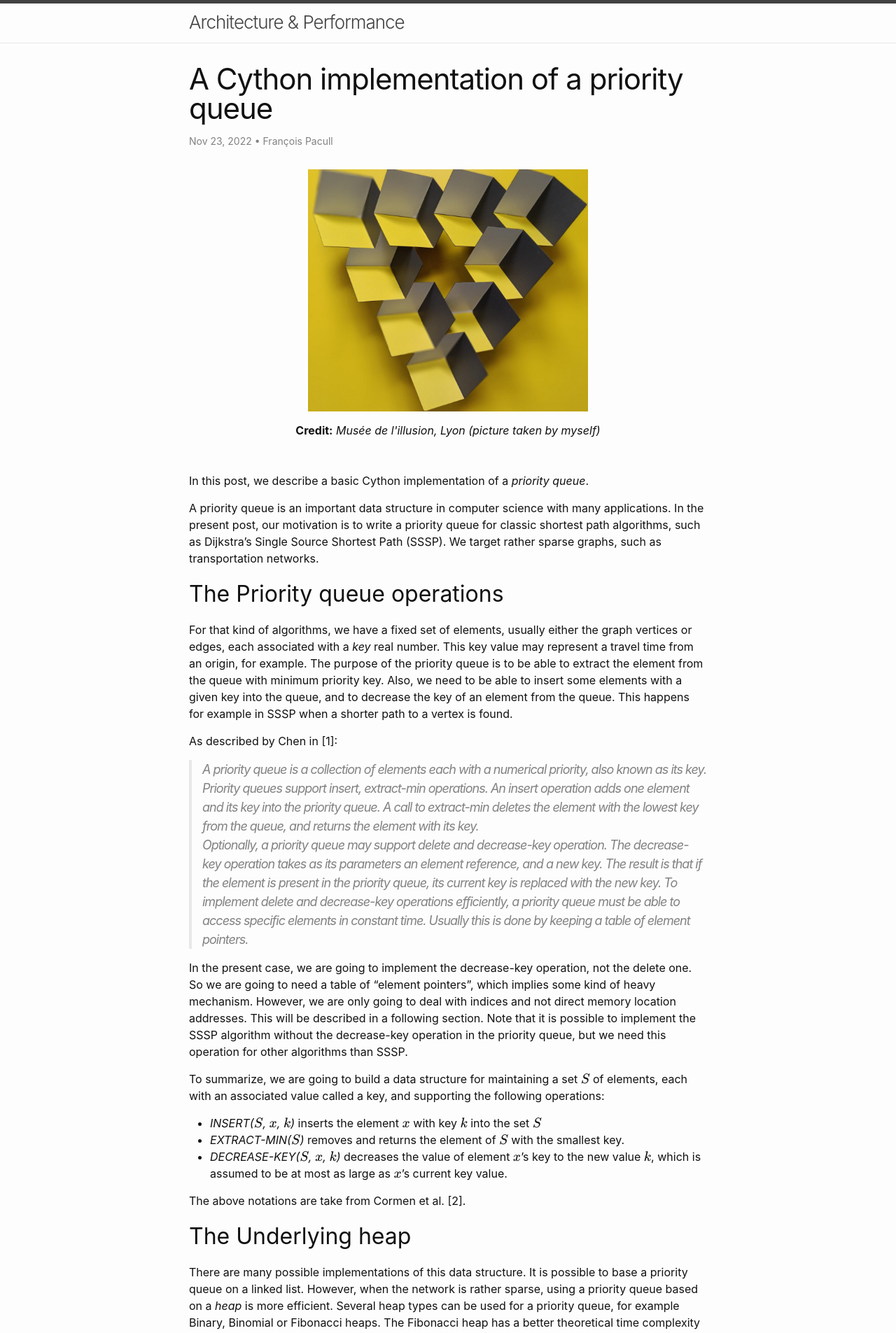
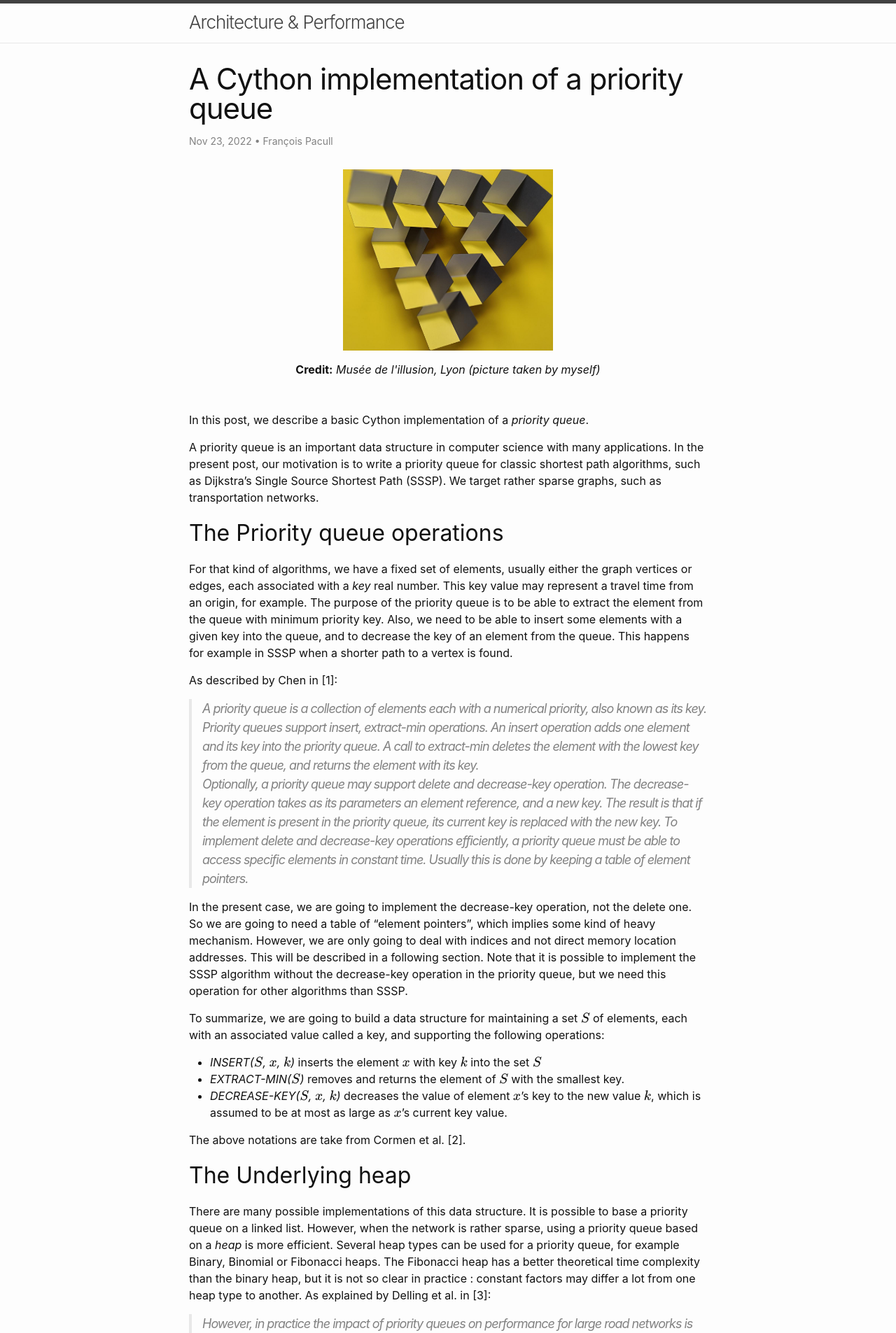
Before and after one commit to aetperf/aetperf.github.io, a Jekyll site: the page built from _posts/2022-11-23-A-Cython-implementation-of-a-min-priority-queue.md, in a window 1280 px wide. Shown: the top 1905 px of the page at 70% size. Built offline with Jekyll 4.4.1, drawn with Linux system fonts in a browser that asks for light colours; formulas are drawn with MathJax 3; comment, search, counter and statistics services are not loaded.

Commit message:
small update

```diff
--- a/_posts/2022-11-23-A-Cython-implementation-of-a-min-priority-queue.md
+++ b/_posts/2022-11-23-A-Cython-implementation-of-a-min-priority-queue.md
@@ -13,7 +13,7 @@ tags:
 ---
 
 <p align="center">
-  <img width="400" src="/img/2022-11-23_01/abstract_data_structure.jpg" alt="abstract_data_structure">
+  <img width="300" src="/img/2022-11-23_01/abstract_data_structure.jpg" alt="abstract_data_structure">
 </p>
 <center><b>Credit:</b> <i>Musée de l'illusion, Lyon (picture taken by myself)</i></center>
 
```
